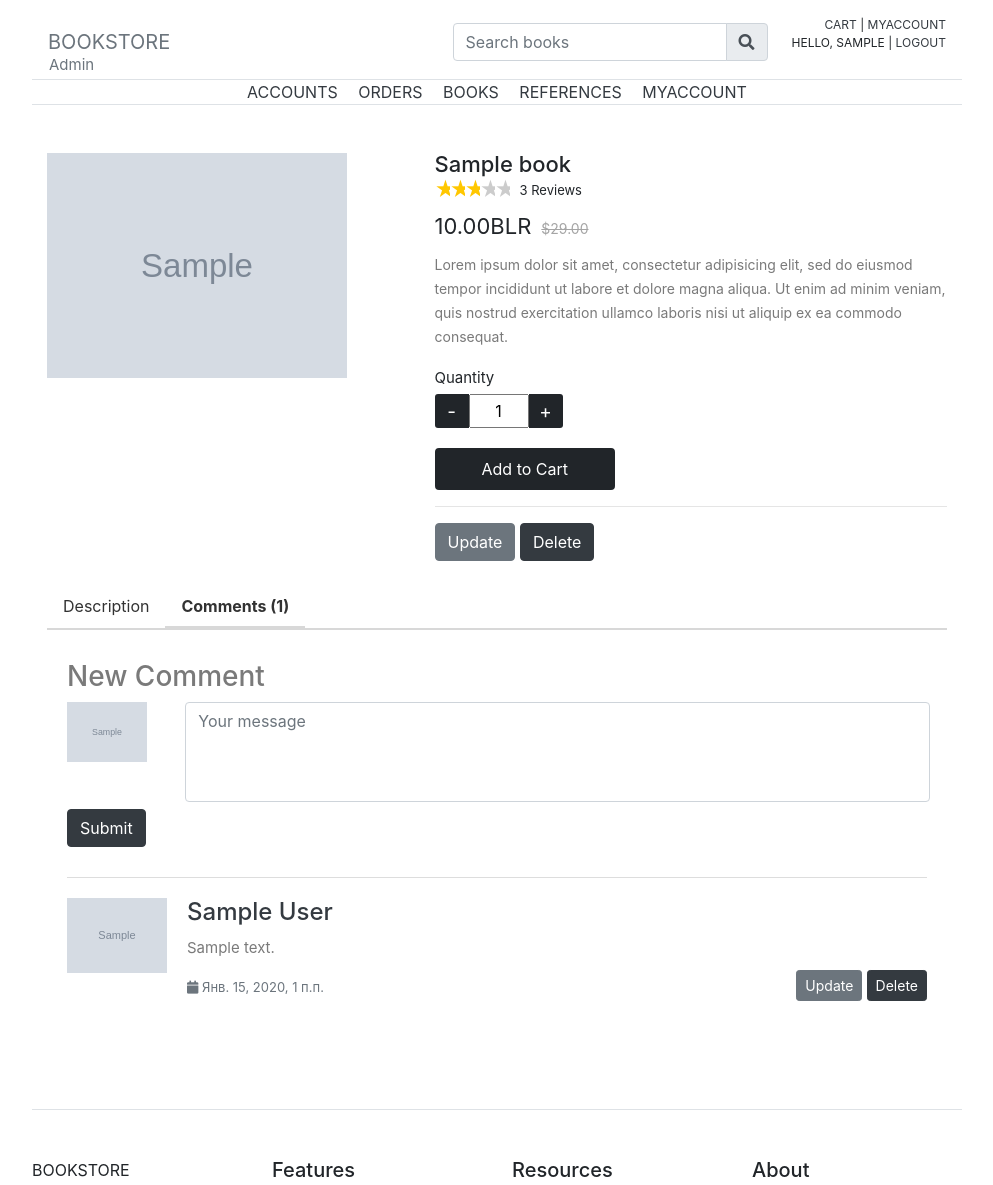
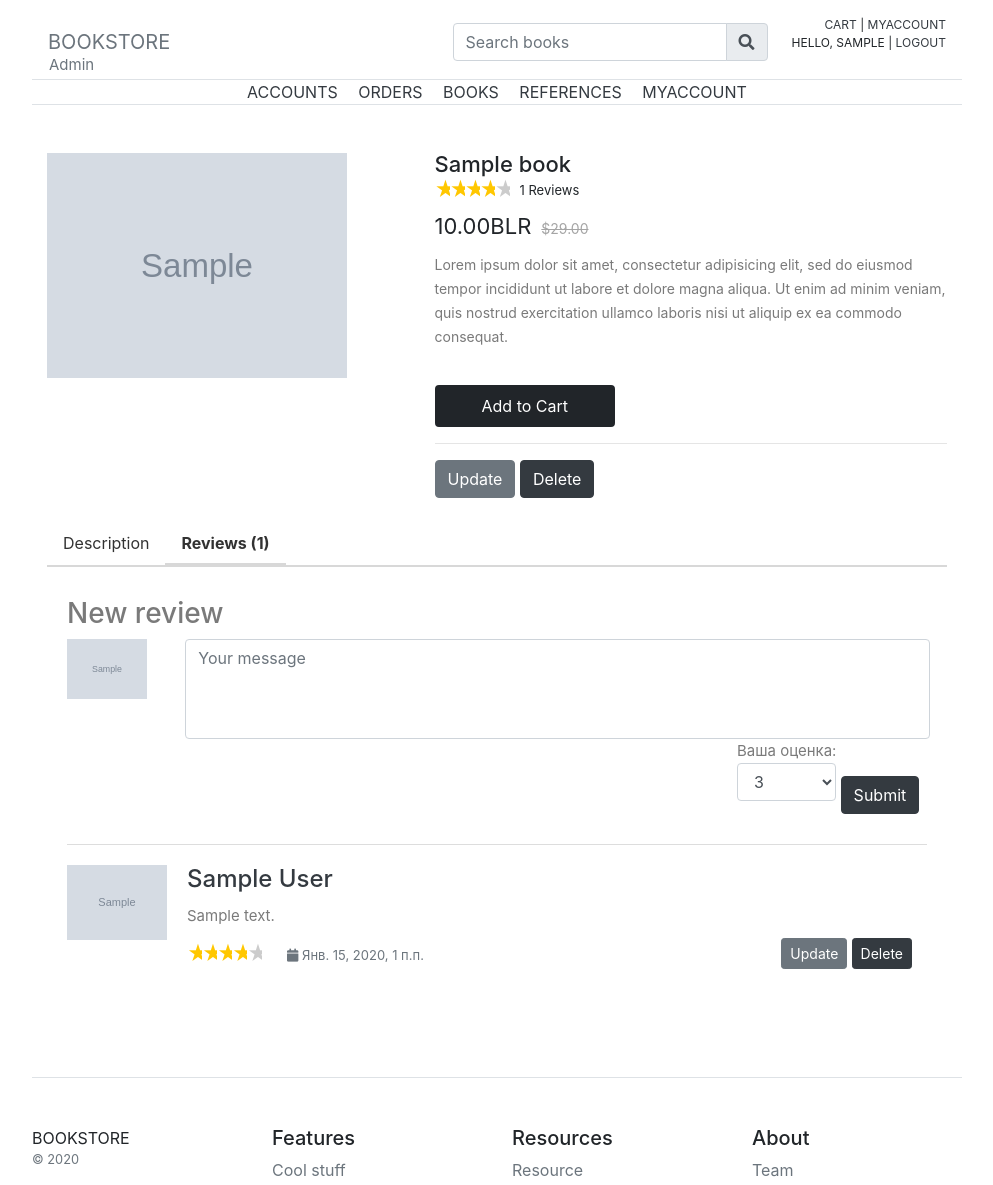
Before and after one commit to xistadi/BookStore, a Django app: page /books/1/ in a window 1280 px wide, after a click that opens the changed part. Shown: the top 1185 px of the page, without its empty margins (143-1136 px from the left). Run offline with Django 3.2, Linux system fonts and the light colour scheme; a user stored in the database is signed in; tables that the repository leaves empty hold one stand-in row (values such as "Sample post"); grey boxes marked "Sample" are stand-in pictures; some libraries are stand-ins or nearby versions.

Commit message:
working rating

```diff
--- a/src/comment/forms.py
+++ b/src/comment/forms.py
@@ -6,4 +6,4 @@ from . import models
 class CreateCommentForm(forms.ModelForm):
     class Meta:
         model = models.CommentProducts
-        fields = ('comment',)
+        fields = ('comment', 'stars')
--- a/src/comment/models.py
+++ b/src/comment/models.py
@@ -1,4 +1,7 @@
 from django.db import models
+from django.core.validators import MaxValueValidator, MinValueValidator
+from django.db.models.signals import post_delete
+from django.dispatch import receiver
 
 from myauth import models as myauth_models
 from products.models import Book
@@ -31,6 +34,11 @@ class CommentProducts(models.Model):
         auto_now_add=False,
         verbose_name='Дата последнего изменения карточки'
     )
+    stars = models.IntegerField(
+        validators=[
+            MinValueValidator(0),
+            MaxValueValidator(5)]
+    )
 
     def __str__(self):
         return f'Комментарий №{self.pk}, пользователя: {self.profile}, к книге: {self.book}'
@@ -38,3 +46,10 @@ class CommentProducts(models.Model):
     class Meta:
         verbose_name = 'Комментарий'
         verbose_name_plural = 'Комментарии'
+
+
+@receiver(post_delete, sender=CommentProducts)
+def post_delete_review(sender, instance, **kwargs):
+    avr = instance.book.get_rating()
+    instance.book.avr_rating = avr
+    instance.book.save()
--- a/src/hello_world/views.py
+++ b/src/hello_world/views.py
@@ -16,7 +16,11 @@ class ShowBookListView(ListView):
         context = super().get_context_data(**kwargs)
         last_some_books_first = Book.objects.order_by('-pk')[:6]
         last_some_books_second = Book.objects.order_by('-pk')[6:12]
+        most_rated_book_first = Book.objects.order_by('-avr_rating')[:6]
+        most_rated_book_second = Book.objects.order_by('-avr_rating')[6:12]
         context['all_rate'] = all_rate
         context['last_some_books_first'] = last_some_books_first
         context['last_some_books_second'] = last_some_books_second
+        context['most_rated_book_first'] = most_rated_book_first
+        context['most_rated_book_second'] = most_rated_book_second
         return context
--- a/src/products/models.py
+++ b/src/products/models.py
@@ -1,5 +1,6 @@
 from django.db import models
 from references.models import Author, Series, Genre, Publisher
+from django.core.validators import MaxValueValidator, MinValueValidator
 
 from django.urls import reverse_lazy
 
@@ -94,6 +95,20 @@ class Book(models.Model):
         auto_now_add=False,
         verbose_name='Дата последнего изменения карточки'
     )
+    avr_rating = models.SmallIntegerField(
+        default=0,
+        validators=[
+            MinValueValidator(0),
+            MaxValueValidator(5)]
+    )
+
+    def get_rating(self):
+        total = sum(int(comment['stars']) for comment in self.comments.values())
+
+        if self.comments.count() > 0:
+            return int(total / self.comments.count())
+        else:
+            return 0
 
     def __str__(self):
         return f'Книга №{self.pk}, имя: {self.name}.'
--- a/src/products/templates/products/book.html
+++ b/src/products/templates/products/book.html
@@ -17,30 +17,24 @@
           <div class="product-name">{{ object.name }}</div>
           <div class="reviews-counter">
             <div class="rate">
-              <input type="radio" id="star5" name="rate" value="5" checked />
+              <input type="radio" id="star5" name="rate" value="5" {% if object.get_rating == 5 %}checked {% endif %} disabled/>
               <label for="star5" title="text">5 stars</label>
-              <input type="radio" id="star4" name="rate" value="4" checked />
+              <input type="radio" id="star4" name="rate" value="4" {% if object.get_rating == 4 %}checked {% endif %} disabled/>
               <label for="star4" title="text">4 stars</label>
-              <input type="radio" id="star3" name="rate" value="3" checked />
+              <input type="radio" id="star3" name="rate" value="3" {% if object.get_rating == 3 %}checked {% endif %} disabled/>
               <label for="star3" title="text">3 stars</label>
-              <input type="radio" id="star2" name="rate" value="2" />
+              <input type="radio" id="star2" name="rate" value="2" {% if object.get_rating == 2 %}checked {% endif %} disabled/>
               <label for="star2" title="text">2 stars</label>
-              <input type="radio" id="star1" name="rate" value="1" />
+              <input type="radio" id="star1" name="rate" value="1" {% if object.get_rating == 1 %}checked {% endif %} disabled />
               <label for="star1" title="text">1 star</label>
             </div>
-            <span>3 Reviews</span>
+            <span>{{ object.comments.count }} Reviews</span>
           </div>
           <div class="product-price-discount"><span>{{ object.price }}BLR</span><span class="line-through">$29.00</span></div>
         </div>
         <p>Lorem ipsum dolor sit amet, consectetur adipisicing elit, sed do eiusmod tempor incididunt ut labore et dolore magna aliqua. Ut enim ad minim veniam, quis nostrud exercitation ullamco laboris nisi ut aliquip ex ea commodo consequat.</p>
         <div class="product-count">
-          <label for="quantity">Quantity</label>
-          <form action="#" class="display-flex">
-            <div class="qtyminus">-</div>
-            <input type="text" name="quantity" value="1" class="qty" id="quantity">
-            <div class="qtyplus">+</div>
-          </form>
-          <a href="#" class="round-black-btn">Add to Cart</a><br>
+          <a href="{% url 'cart:cart_index' %}?book={{ object.pk }}" class="round-black-btn">Add to Cart</a><br>
           <hr>
           {% if user.is_staff %}
             <a href="/books/update/{{ object.pk }}" class="btn btn-secondary">Update</a>
@@ -56,7 +50,7 @@
         <a class="nav-link active" id="description-tab" data-toggle="tab" href="#description" role="tab" aria-controls="description" aria-selected="true">Description</a>
       </li>
       <li class="nav-item">
-        <a class="nav-link" id="comments-tab" data-toggle="tab" href="#comments" role="tab" aria-controls="comments" aria-selected="false">Comments ({{ object.comments.all.count }})</a>
+        <a class="nav-link" id="comments-tab" data-toggle="tab" href="#comments" role="tab" aria-controls="comments" aria-selected="false">Reviews ({{ object.comments.all.count }})</a>
       </li>
 		</ul>
 		<div class="tab-content" id="myTabContent">
@@ -92,7 +86,7 @@
         {% if user.is_authenticated %}
           <form action="{% url 'comment:create_comment' object.pk %}" method="post">
             {% csrf_token %}
-            <h3 class="pull-left">New Comment</h3>
+            <h3 class="pull-left">New review</h3>
               <fieldset>
                 <div class="row">
                   <div class="col-2">
@@ -103,7 +97,19 @@
                   </div>
                 </div>
               </fieldset>
-            <button type="submit" class="btn btn-dark pull-right">Submit</button>
+            <div clas="form-group" style="display: inline-block; margin-left: 670px;">
+              Ваша оценка:
+                <div class="select">
+                  <select name="stars" class="form-control">
+                    <option value="1">1</option>
+                    <option value="2">2</option>
+                    <option value="3" selected>3</option>
+                    <option value="4">4</option>
+                    <option value="5">5</option>
+                  </select>
+                </div>
+            </div>
+            <button type="submit" class="btn btn-dark pull-right" style="margin-top: 23px">Submit</button>
             <br>
           </form>
         {% endif %}
@@ -113,6 +119,18 @@
             <div class="media-body">
               <h4 class="media-heading"><a {% if comment.profile == user.profile %}href="{% url 'myaccount' %}" {% else %}href="{% url 'profile_by_pk' comment.profile.pk %}" {% endif %} class="text-dark">{{ comment.profile.user.first_name }} {{ comment.profile.user.last_name }}</a></h4>
               <p>{{ comment.comment }}</p>
+              <div class="rate">
+                <input type="radio" id="star51{{ forloop.counter }}" name="rate{{ forloop.counter }}" value="5" {% if comment.stars == 5 %}checked {% endif %}disabled/>
+                <label for="star51{{ forloop.counter }}" title="text">5 stars</label>
+                <input type="radio" id="star41{{ forloop.counter }}" name="rate{{ forloop.counter }}" value="4"  {% if comment.stars == 4 %}checked {% endif %}disabled/>
+                <label for="star41{{ forloop.counter }}" title="text">4 stars</label>
+                <input type="radio" id="star31{{ forloop.counter }}" name="rate{{ forloop.counter }}" value="3" {% if comment.stars == 3 %}checked {% endif %} disabled/>
+                <label for="star31{{ forloop.counter }}" title="text">3 stars</label>
+                <input type="radio" id="star21{{ forloop.counter }}" name="rate{{ forloop.counter }}" value="2"{% if comment.stars == 2 %}checked {% endif %} disabled/>
+                <label for="star21{{ forloop.counter }}" title="text">2 stars</label>
+                <input type="radio" id="star11{{ forloop.counter }}" name="rate{{ forloop.counter }}" value="1" {% if comment.stars == 1 %}checked {% endif %}disabled/>
+                <label for="star11{{ forloop.counter }}" title="text">1 star</label>
+              </div>
               <div class="row">
                 <div class="col">
                   <span class="text-muted" style="font-size: 13px"><i class="fa fa-calendar"></i> {{ comment.date_last_change }}</span>
@@ -126,7 +144,6 @@
                     </form>
                   {% endif %}
                 </div>
-                </ul>
               </div>
             </div>
           </div>
--- a/src/static/book.css
+++ b/src/static/book.css
@@ -131,17 +131,22 @@
 .rate > input:checked ~ label {
     color: #ffc700;
 }
-.rate:not(:checked) > label:hover,
-.rate:not(:checked) > label:hover ~ label {
+.rate:not(:checked) > ,
+.rate:not(:checked) >  ~ label {
     color: #deb217;
 }
-.rate > input:checked + label:hover,
-.rate > input:checked + label:hover ~ label,
-.rate > input:checked ~ label:hover,
-.rate > input:checked ~ label:hover ~ label,
-.rate > label:hover ~ input:checked ~ label {
+.rate >  + ,
+.rate >  +  ~ label,
+.rate >  ~ ,
+.rate >  ~  ~ label,
+.rate > label:hover ~  ~ label {
     color: #c59b08;
 }
+
+.rate:checked{
+	color: black;
+}
+
 .product-dtl p {
 	font-size: 14px;
 	line-height: 24px;
```
Also changed, not shown: src/comment/views.py (+11 -2 lines), src/hello_world/templates/hello_world/homepage.html (+58 -0 lines), src/comment/migrations/0003_commentproducts_stars.py (added), src/comment/migrations/0004_auto_20201201_0000.py (added), src/products/migrations/0008_book_avr_rating.py (added), src/products/migrations/0009_auto_20201201_0038.py (added).
